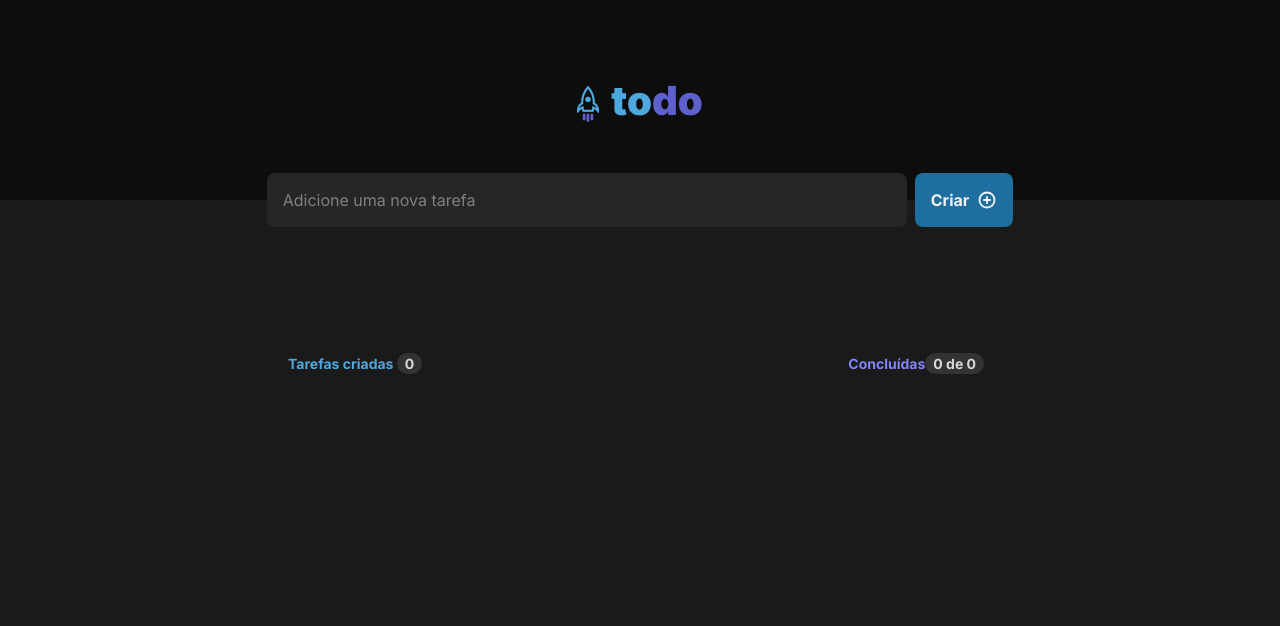
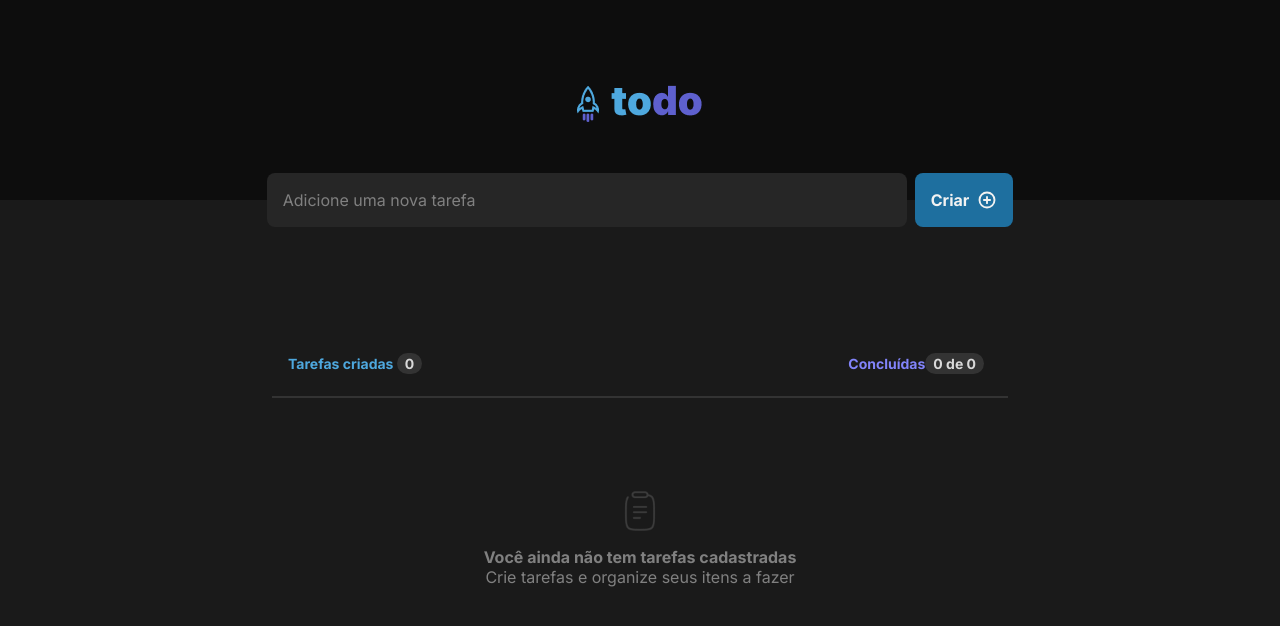
Before and after one commit to israelcarneiro/ignite-2022-desafio-praticando-conceitos, a React (Vite) app: page / in a window 1280 px wide. Shown: the top 626 px of the page. Built offline with nearby package versions, Linux system fonts and the light colour scheme; data requests are answered from the project's data file.

Commit message:
feat: should be able to see an message when doesnt have tasks

```diff
--- a/src/components/TodoComponent.module.css
+++ b/src/components/TodoComponent.module.css
@@ -117,3 +117,43 @@
 .customCheckbox input[type="checkbox"]:hover:checked{
   filter: brightness(0.9);
 }
+
+.emptyWrapper {
+  display: flex;
+  align-items: center;
+  justify-content: center;
+  height: 244px;
+  width: 100%;
+  flex-direction: column;
+}
+
+.emptyTasks {
+  margin: 1.5rem 0 0;
+  border-top: 2px solid #333;
+  width: 736px;
+  height: 100%;
+  display: flex;
+  flex-direction: column;
+  align-items: center;
+  justify-content: center;
+
+}
+
+.emptyTasks img {
+  margin-top: 4rem ;
+  width: 40px;
+  height: 40px;
+}
+
+.emptyTasks strong {
+  margin-top: 1rem ;
+  font-weight: bold;
+  color: var(--gray-300);
+  font-size: 1rem;
+}
+
+.emptyTasks span {
+  font-weight: 400;
+  font-size: 1rem;
+  color: var(--gray-300);
+}
--- a/src/components/TodoComponent.tsx
+++ b/src/components/TodoComponent.tsx
@@ -2,7 +2,7 @@ import { FormEvent, useMemo, useState } from 'react'
 
 import { Trash } from 'phosphor-react'
 
-import { api } from '../utils/api'
+import blankImg from '../assets/blank.png'
 import styles from './TodoComponent.module.css'
 
 interface Task {
@@ -58,6 +58,15 @@ export function TodoComponent({ tasks, handleDelete }: TodoComponentProps) {
           </span>
         </h6>
       </div>
+      {tasksCount === 0 && (
+        <div className={styles.emptyWrapper}>
+          <div className={styles.emptyTasks}>
+            <img src={blankImg} alt='Folha em branco' />
+            <strong>Você ainda não tem tarefas cadastradas</strong>
+            <span>Crie tarefas e organize seus itens a fazer</span>
+          </div>
+        </div>
+      )}
       {tasks.map(task => (
         <div className={styles.todo} key={task.id}>
           <label className={styles.customCheckbox}>
```
Also changed, not shown: src/assets/blank.png (added).
